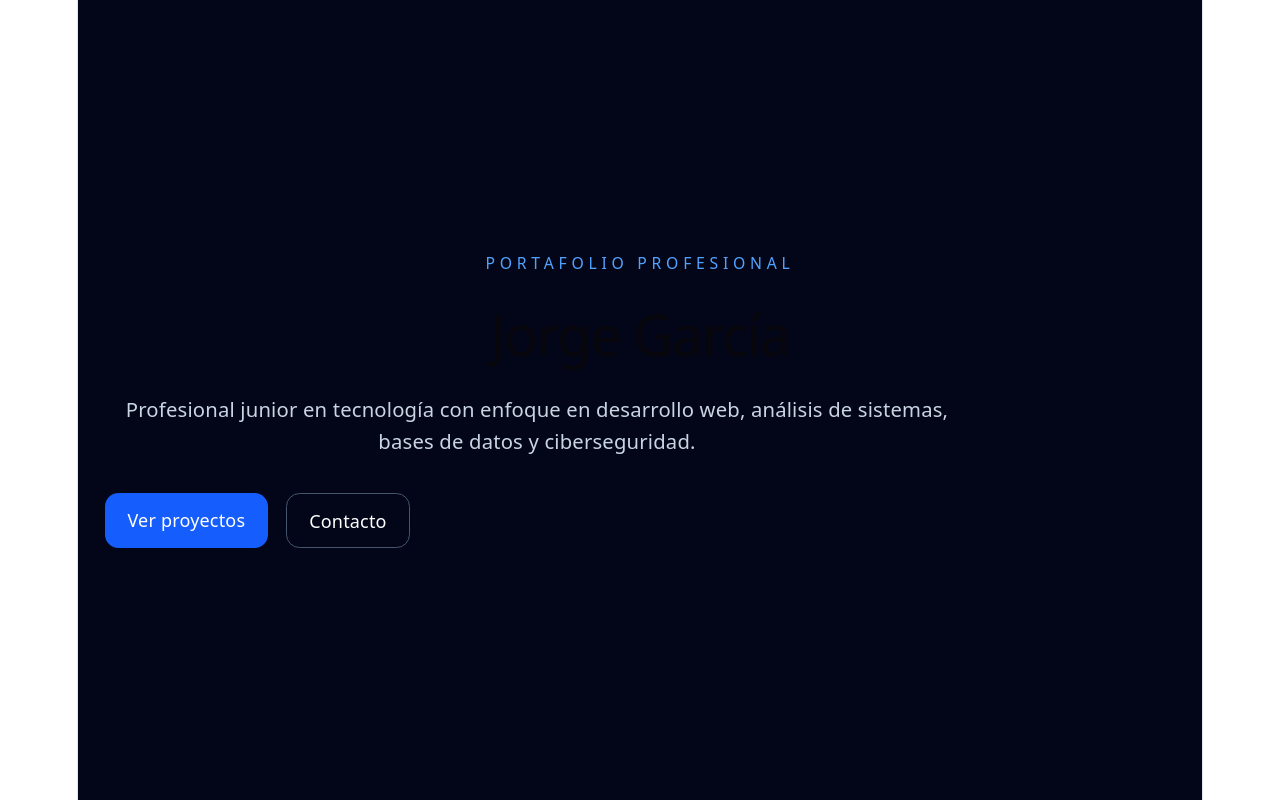
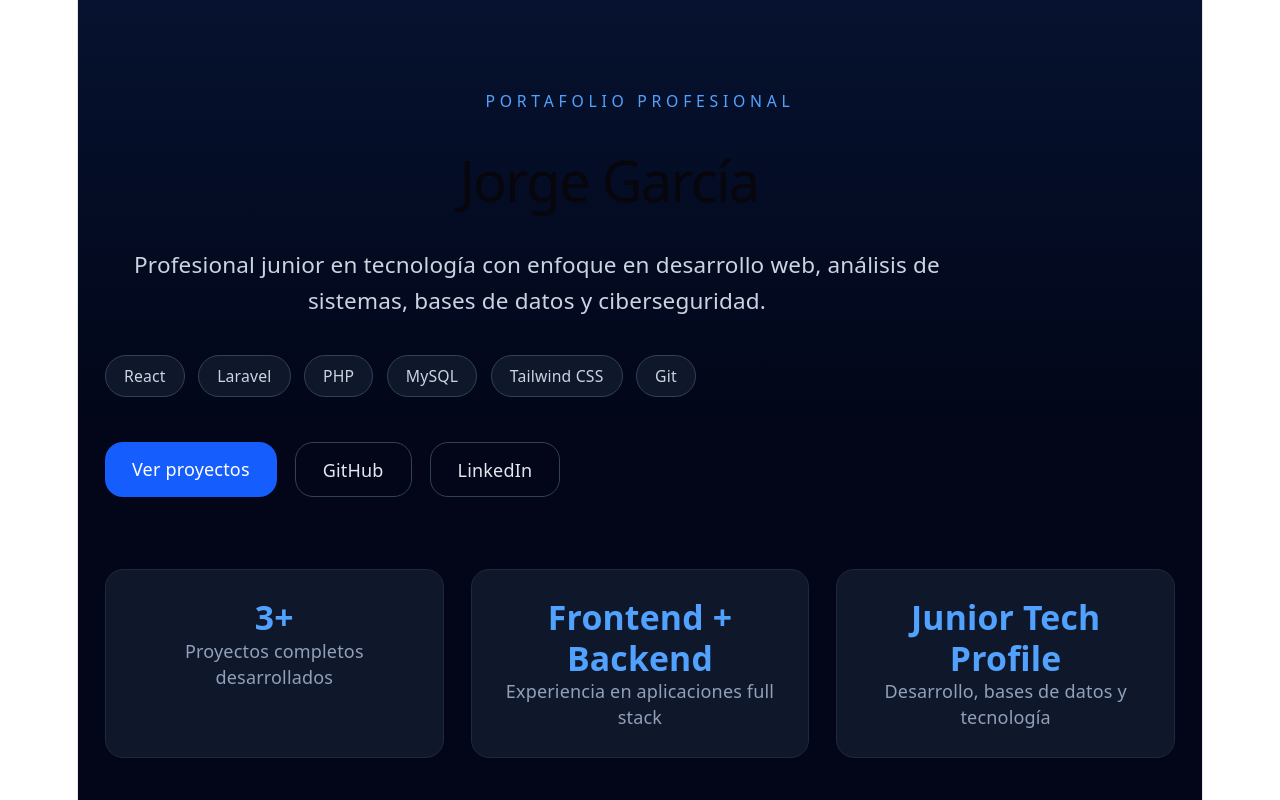
Before and after one commit to jorge2360/jorge-garcia-portfolio, a React (Vite) app: page / in a window 1280 px wide. Shown: the top 800 px of the page. Built offline with nearby package versions, Linux system fonts and the light colour scheme.

Commit message:
Mejora visual del hero principal

```diff
--- a/src/sections/HeroSection.jsx
+++ b/src/sections/HeroSection.jsx
@@ -1,26 +1,89 @@
 function HeroSection() {
   return (
-    <section className="mx-auto flex min-h-screen max-w-6xl flex-col justify-center px-6 py-20">
+    <section className="relative overflow-hidden">
+      <div className="pointer-events-none absolute inset-0 bg-gradient-to-b from-blue-500/10 via-transparent to-transparent" />
+
+      <div className="relative z-10 mx-auto flex min-h-screen max-w-6xl flex-col justify-center px-6 py-20">
         <p className="text-sm font-medium uppercase tracking-[0.3em] text-blue-400">
           Portafolio profesional
         </p>
 
-      <h1 className="mt-4 text-4xl font-bold md:text-6xl">
+        <h1 className="mt-6 max-w-4xl text-5xl font-bold leading-tight md:text-7xl">
           Jorge García
         </h1>
 
-      <p className="mt-4 max-w-3xl text-lg text-slate-300">
-        Profesional junior en tecnología con enfoque en desarrollo web, análisis de sistemas,
-        bases de datos y ciberseguridad.
+        <p className="mt-6 max-w-3xl text-lg leading-8 text-slate-300 md:text-xl">
+          Profesional junior en tecnología con enfoque en desarrollo web,
+          análisis de sistemas, bases de datos y ciberseguridad.
         </p>
 
-      <div className="mt-8 flex flex-wrap gap-4">
-        <a href="#projects" className="rounded-xl bg-blue-600 px-5 py-3 font-medium hover:bg-blue-700">
+        <div className="mt-8 flex flex-wrap gap-3">
+          {[
+            'React',
+            'Laravel',
+            'PHP',
+            'MySQL',
+            'Tailwind CSS',
+            'Git',
+          ].map((tech) => (
+            <span
+              key={tech}
+              className="rounded-full border border-slate-700 bg-slate-900 px-4 py-2 text-sm text-slate-300"
+            >
+              {tech}
+            </span>
+          ))}
+        </div>
+
+        <div className="mt-10 flex flex-wrap gap-4">
+          <a
+            href="#projects"
+            className="rounded-2xl bg-blue-600 px-6 py-3 font-medium text-white transition hover:bg-blue-700 hover:scale-[1.02]"
+          >
             Ver proyectos
           </a>
-        <a href="#contact" className="rounded-xl border border-slate-600 px-5 py-3 font-medium hover:bg-slate-800">
-          Contacto
+
+          <a
+            href="https://github.com/jorge2360"
+            target="_blank"
+            rel="noreferrer"
+            className="rounded-2xl border border-slate-700 px-6 py-3 font-medium text-slate-200 transition hover:bg-slate-800"
+          >
+            GitHub
           </a>
+
+          <a
+            href="https://www.linkedin.com/in/jorge-garcía-0628b8222"
+            target="_blank"
+            rel="noreferrer"
+            className="rounded-2xl border border-slate-700 px-6 py-3 font-medium text-slate-200 transition hover:bg-slate-800"
+          >
+            LinkedIn
+          </a>
+        </div>
+
+        <div className="mt-16 grid gap-6 md:grid-cols-3">
+          <div className="rounded-2xl border border-slate-800 bg-slate-900 p-6">
+            <h3 className="text-3xl font-bold text-blue-400">3+</h3>
+            <p className="mt-2 text-slate-400">
+              Proyectos completos desarrollados
+            </p>
+          </div>
+
+          <div className="rounded-2xl border border-slate-800 bg-slate-900 p-6">
+            <h3 className="text-3xl font-bold text-blue-400">Frontend + Backend</h3>
+            <p className="mt-2 text-slate-400">
+              Experiencia en aplicaciones full stack
+            </p>
+          </div>
+
+          <div className="rounded-2xl border border-slate-800 bg-slate-900 p-6">
+            <h3 className="text-3xl font-bold text-blue-400">Junior Tech Profile</h3>
+            <p className="mt-2 text-slate-400">
+              Desarrollo, bases de datos y tecnología
+            </p>
+          </div>
+        </div>
       </div>
     </section>
   )
```
Lines whose indentation alone changed are shown as unchanged.
